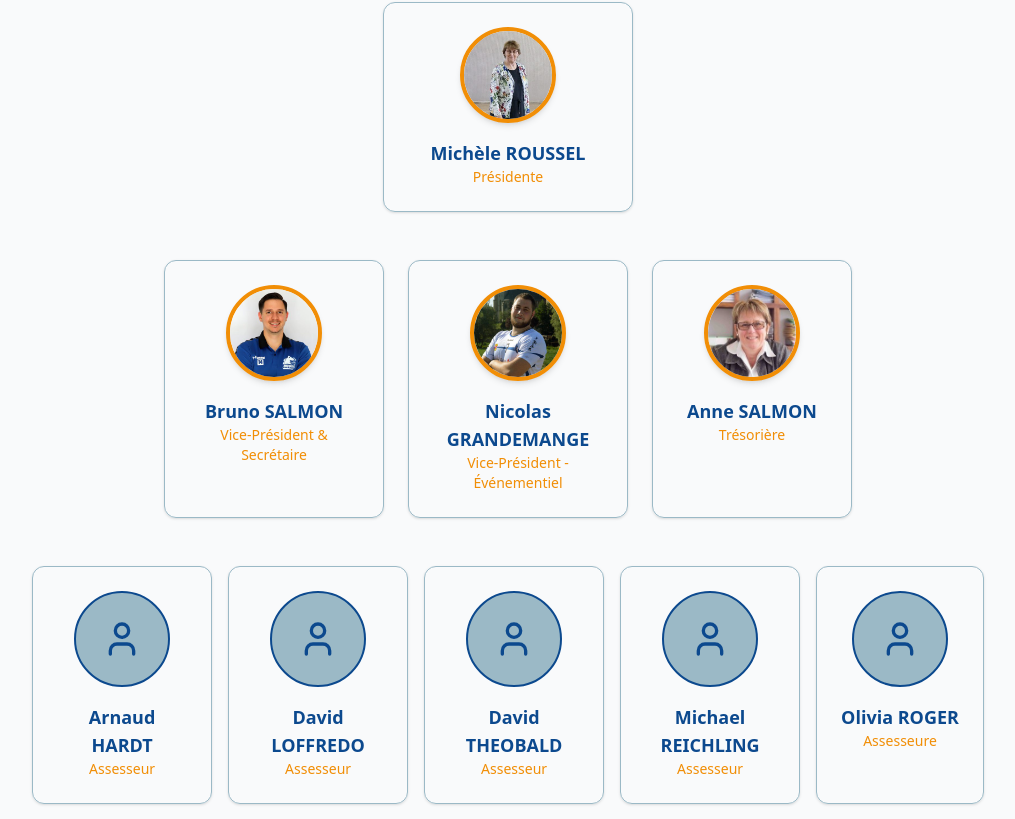
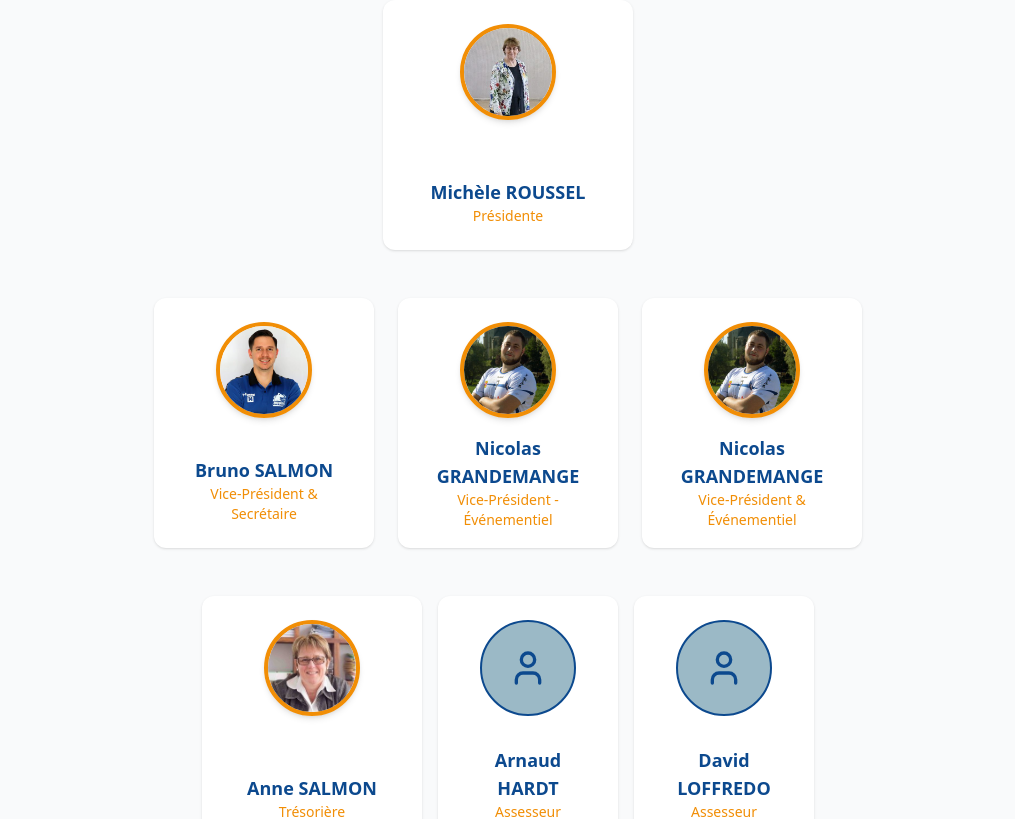
Before and after one commit to LoricBndn/bouzonville-handball-site, a Next.js app: page /club in a window 1280 px wide. Shown: the part 1210-2029 px from the top of the page, without its empty margins (132-1147 px from the left). Built offline with nearby package versions, Linux system fonts and the light colour scheme.

Commit message:
Refactor staff data and improve staff card UI
Moved staff data to a dedicated file and added a Staff type for better type safety. Updated Organigramme and StaffMember components to use the new data source and type, and improved staff card layout and sizing logic for more consistent UI.

```diff
--- a/src/components/club/ClubValueCard.tsx
+++ b/src/components/club/ClubValueCard.tsx
@@ -11,7 +11,7 @@ export default function ClubValueCard({
   description: string;
 }) {
   return (
-    <div className="text-center p-6 bg-light rounded-xl shadow hover:shadow-lg transition-all border border-accent">
+    <div className="text-center p-6 bg-light rounded-xl shadow hover:shadow-lg transition-all">
       <div className="w-16 h-16 bg-secondary rounded-full flex items-center justify-center mx-auto mb-4">
         <IconComponent className="w-8 h-8 text-light" />
       </div>
--- a/src/components/staff/Organigramme.tsx
+++ b/src/components/staff/Organigramme.tsx
@@ -1,22 +1,11 @@
 import React from "react";
-import StaffMember from "./StaffMember";
-
-const staff = [
-  { name: "Michèle ROUSSEL", role: "Présidente", photo: "/staff/michele_roussel.jpg" },
-  { name: "Bruno SALMON", role: "Vice-Président & Secrétaire", photo: "/staff/bruno_salmon.jpg" },
-  { name: "Nicolas GRANDEMANGE", role: "Vice-Président - Événementiel", photo: "/staff/nicolas_grandemange.jpg" },
-  { name: "Anne SALMON", role: "Trésorière", photo: "/staff/anne_salmon.jpg" },
-  { name: "Arnaud HARDT", role: "Assesseur" },
-  { name: "David LOFFREDO", role: "Assesseur" },
-  { name: "David THEOBALD", role: "Assesseur" },
-  { name: "Michael REICHLING", role: "Assesseur" },
-  { name: "Olivia ROGER", role: "Assesseure" },
-];
+import StaffMember from "@/components/staff/StaffMember";
+import { staff } from "@/data/staff";
 
 export default function Organigramme() {
   return (
     <div className="">
-      <div className="max-w-5xl mx-auto px-4 sm:px-6 lg:px-8 text-center">
+      <div className="max-w-6xl mx-auto px-4 sm:px-6 lg:px-8 text-center">
         <h2 className="text-3xl font-bold text-secondary mb-12">
           Organigramme - Équipe Dirigeante
         </h2>
@@ -27,7 +16,6 @@ export default function Organigramme() {
             name={staff[0].name}
             role={staff[0].role}
             photo={staff[0].photo}
-            className="min-w-[250px] max-w-[300px]"
           />
         </div>
 
@@ -39,7 +27,6 @@ export default function Organigramme() {
               name={member.name}
               role={member.role}
               photo={member.photo}
-              className="min-w-[200px] max-w-[220px]"
             />
           ))}
         </div>
@@ -52,7 +39,6 @@ export default function Organigramme() {
               name={member.name}
               role={member.role}
               photo={member.photo}
-              className="min-w-[160px] max-w-[180px]"
             />
           ))}
         </div>
--- a/src/components/staff/StaffMember.tsx
+++ b/src/components/staff/StaffMember.tsx
@@ -1,38 +1,44 @@
 import React from "react";
+import Image from "next/image";
 import { User } from "lucide-react";
+import { Staff } from "@/types/staff";
 
-interface StaffMemberProps {
-  name: string;
-  role: string;
-  photo?: string;
-  className?: string;
-}
+export default function StaffMember({ name, role, photo }: Staff) {
+  const getCardSize = (role: string) => {
+    if (role.toLowerCase().includes("présidente")) return "w-[250px] h-[250px]";
+    if (
+      role.toLowerCase().includes("vice-président") ||
+      role.toLowerCase().includes("trésorière")
+    )
+      return "w-[220px] h-[250px]";
+    if (role.toLowerCase().includes("assesseur")) return "w-[180px] h-[250px]";
+    return "w-[150px] h-[250px]";
+  };
 
-export default function StaffMember({
-  name,
-  role,
-  photo,
-  className,
-}: StaffMemberProps) {
   return (
     <div
-      className={`p-6 rounded-xl shadow hover:shadow-lg transition-all border border-accent text-center ${className || ""}`}
+      className={`bg-light p-6 rounded-xl shadow hover:shadow-lg transition-all text-center flex flex-col items-center justify-between ${getCardSize(
+        role
+      )}`}
     >
       {photo ? (
-        <img
+        <Image
           src={photo}
           alt={name}
-          className="w-24 h-24 mx-auto rounded-full object-cover mb-4 border-4 border-secondary shadow-md"
+          width={96}
+          height={96}
+          className="rounded-full object-cover border-4 border-secondary shadow-md"
         />
       ) : (
-        <div className="w-24 h-24 mx-auto rounded-full bg-accent flex items-center justify-center mb-4 border-2 border-primary">
+        <div className="w-24 h-24 rounded-full bg-accent flex items-center justify-center border-2 border-primary">
           <User className="w-10 h-10 text-primary" />
         </div>
       )}
-      <h3 className="text-lg font-bold text-primary">
-        {name}
-      </h3>
-      <p className="text-sm text-secondary font-medium">{role}</p>
+
+      <div className="mt-4 flex flex-col items-center">
+        <h3 className="text-lg font-bold text-primary text-center">{name}</h3>
+        <p className="text-sm text-secondary font-medium text-center">{role}</p>
+      </div>
     </div>
   );
 }
--- /dev/null
+++ b/src/data/staff.ts
@@ -0,0 +1,11 @@
+import { Staff } from "@/types/staff";
+
+export const staff: Staff[] = [
+  { name: "Michèle ROUSSEL", role: "Présidente", photo: "/staff/michele_roussel.jpg" },
+  { name: "Bruno SALMON", role: "Vice-Président & Secrétaire", photo: "/staff/bruno_salmon.jpg" },
+  { name: "Nicolas GRANDEMANGE", role: "Vice-Président - Événementiel", photo: "/staff/nicolas_grandemange.jpg" },
+  { name: "Nicolas GRANDEMANGE", role: "Vice-Président & Événementiel", photo: "/staff/nicolas_grandemange.jpg" },
+  { name: "Anne SALMON", role: "Trésorière", photo: "/staff/anne_salmon.jpg" },
+  { name: "Arnaud HARDT", role: "Assesseur" },
+  { name: "David LOFFREDO", role: "Assesseur" },
+];
--- /dev/null
+++ b/src/types/staff.ts
@@ -0,0 +1,5 @@
+export interface Staff {
+  name: string;
+  role: string;
+  photo?: string;
+}
```
